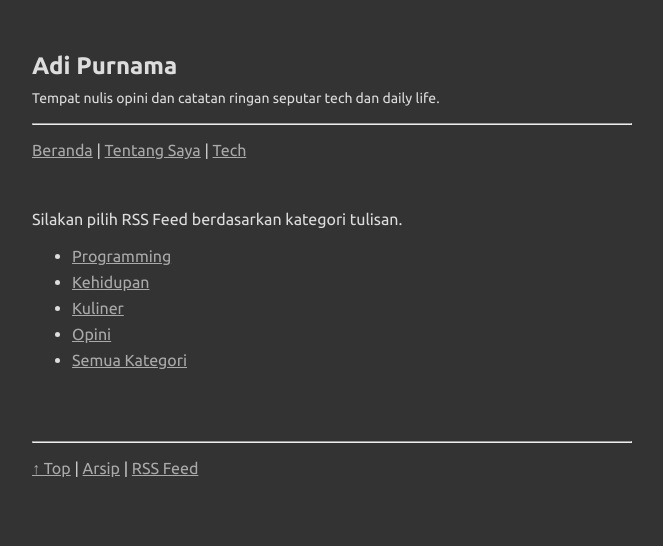
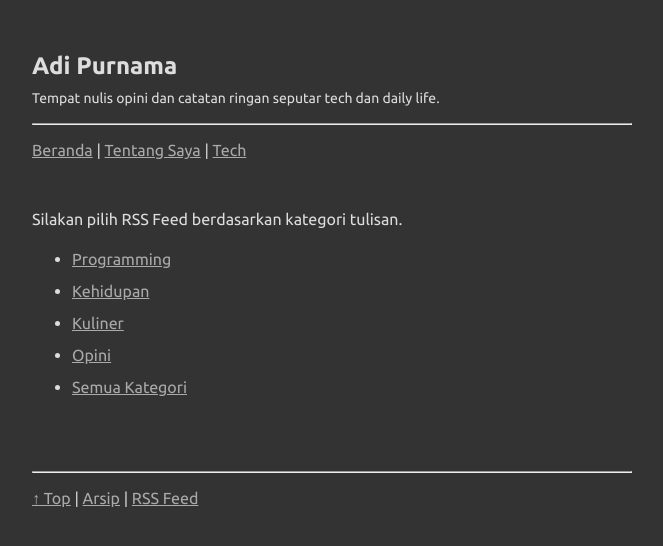
Before and after one commit to adiprnm/journal, a Jekyll site: the page built from rss-feed.md, in a window 1280 px wide. Shown: the top 546 px of the page, without its empty margins (308-971 px from the left). Built offline with Jekyll 4.4.1, drawn with Linux system fonts in a browser that asks for light colours.

Commit message:
update some UIs - set line height to 1.5em for li - fix list of posts' margin in the /tech page

```diff
--- a/_sass/base.scss
+++ b/_sass/base.scss
@@ -158,6 +158,7 @@ p > img + em {
 
 li {
   margin: 0.5rem 0;
+  line-height: 1.5em;
 }
 
 @import "layouts";
--- a/tech.html
+++ b/tech.html
@@ -7,6 +7,7 @@ permalink: /tech
 <p style="margin-bottom: 2rem;">Halaman ini menampilkan semua tulisan tentang programming dan tech lainnya.</p>
 <div class="archive-wrapper">
     {% assign programming_posts = site.categories["programming"] %}
+    <div>
         {% for post in programming_posts %}
             <div>
                 <h3 class="post-card__title" style="margin-top: 0;"><a href="{{ post.url }}">{{ post.title }}</a></h3>
@@ -14,3 +15,4 @@ permalink: /tech
             </div>
         {% endfor %}
     </div>
+</div>
```
Lines whose indentation alone changed are shown as unchanged.
